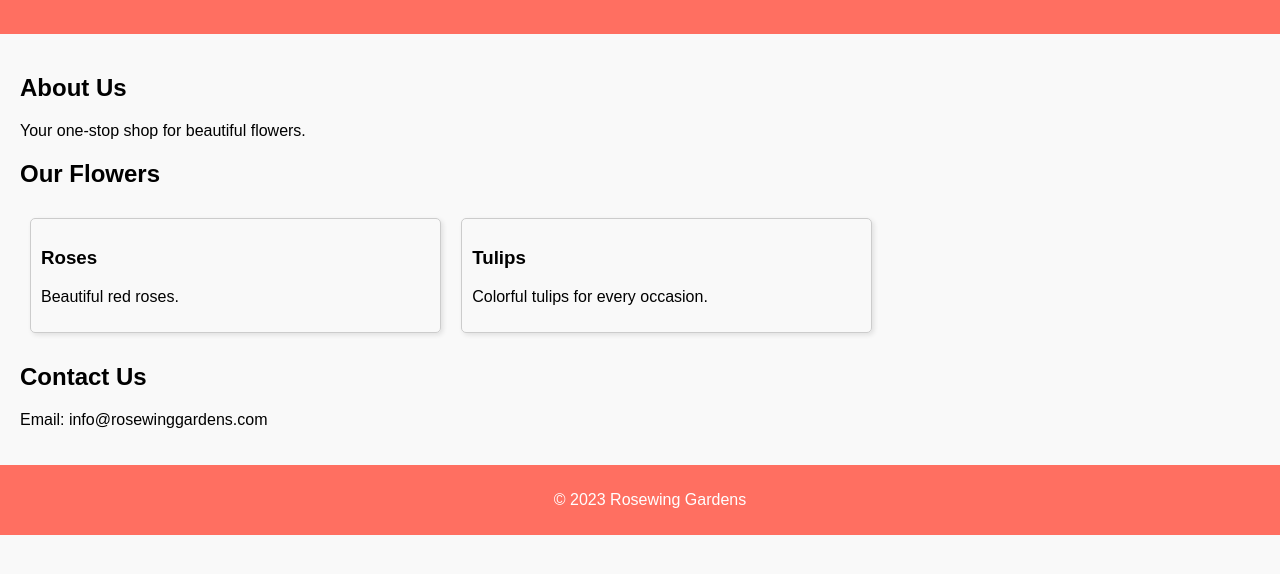
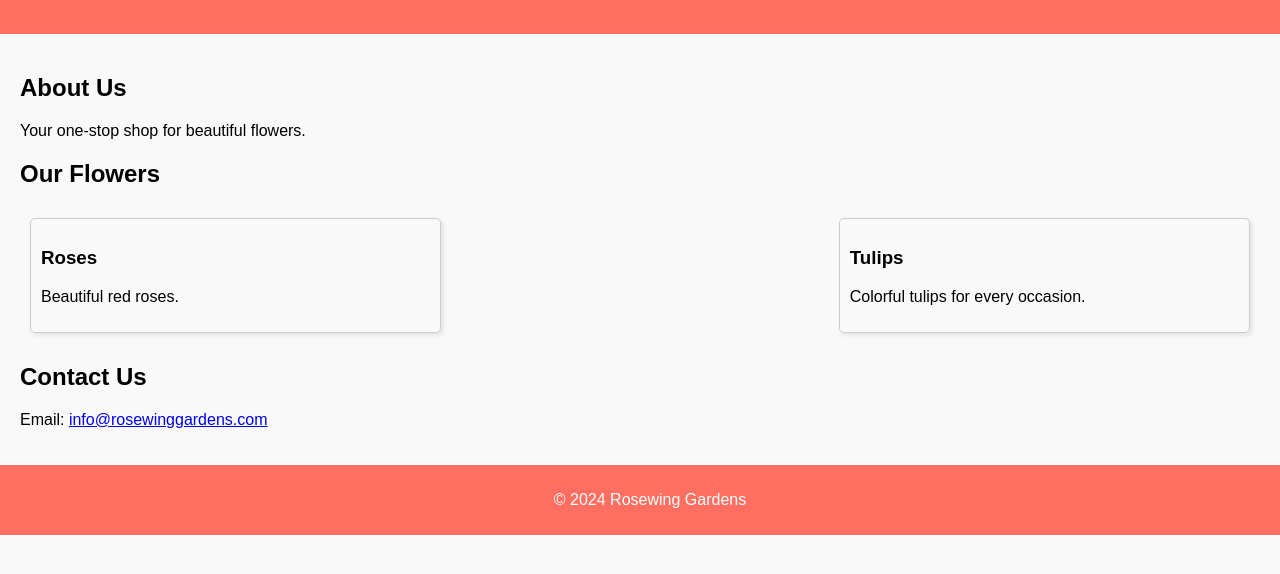
Before and after one commit to ramdeoines/rosewing-gardens, a plain HTML site: page index.html in a window 1280 px wide. Shown: the part 120-694 px from the top of the page. Drawn offline with Linux system fonts and the light colour scheme.

Commit message:
Updated styles for flower items and added hover effects

```diff
--- a/index.html
+++ b/index.html
@@ -38,11 +38,11 @@
         </section>
         <section id="contact">
             <h2>Contact Us</h2>
-            <p>Email: info@rosewinggardens.com</p>
+            <p>Email: <a href="mailto:info@rosewinggardens.com">info@rosewinggardens.com</a></p>
         </section>
     </main>
     <footer>
-        <p>&copy; 2023 Rosewing Gardens</p>
+        <p>&copy; <span id="year"></span> Rosewing Gardens</p>
     </footer>
     <script src="scripts/script.js"></script>
 </body>
--- a/scripts/script.js
+++ b/scripts/script.js
@@ -1,2 +1,5 @@
 // Placeholder for future interactivity
 console.log("Welcome to Rosewing Gardens!");
+
+// Update the year in the footer dynamically
+document.getElementById('year').textContent = new Date().getFullYear();
--- a/styles/style.css
+++ b/styles/style.css
@@ -34,6 +34,7 @@ main {
 .flower-list {
     display: flex;
     flex-wrap: wrap;
+    justify-content: space-between; /* Improved spacing */
 }
 
 .flower-item {
@@ -43,6 +44,11 @@ main {
     padding: 10px;
     width: calc(33% - 20px);
     box-shadow: 2px 2px 5px rgba(0, 0, 0, 0.1);
+    transition: transform 0.2s; /* Added hover effect */
+}
+
+.flower-item:hover {
+    transform: scale(1.05); /* Slightly enlarge on hover */
 }
 
 footer {
```
